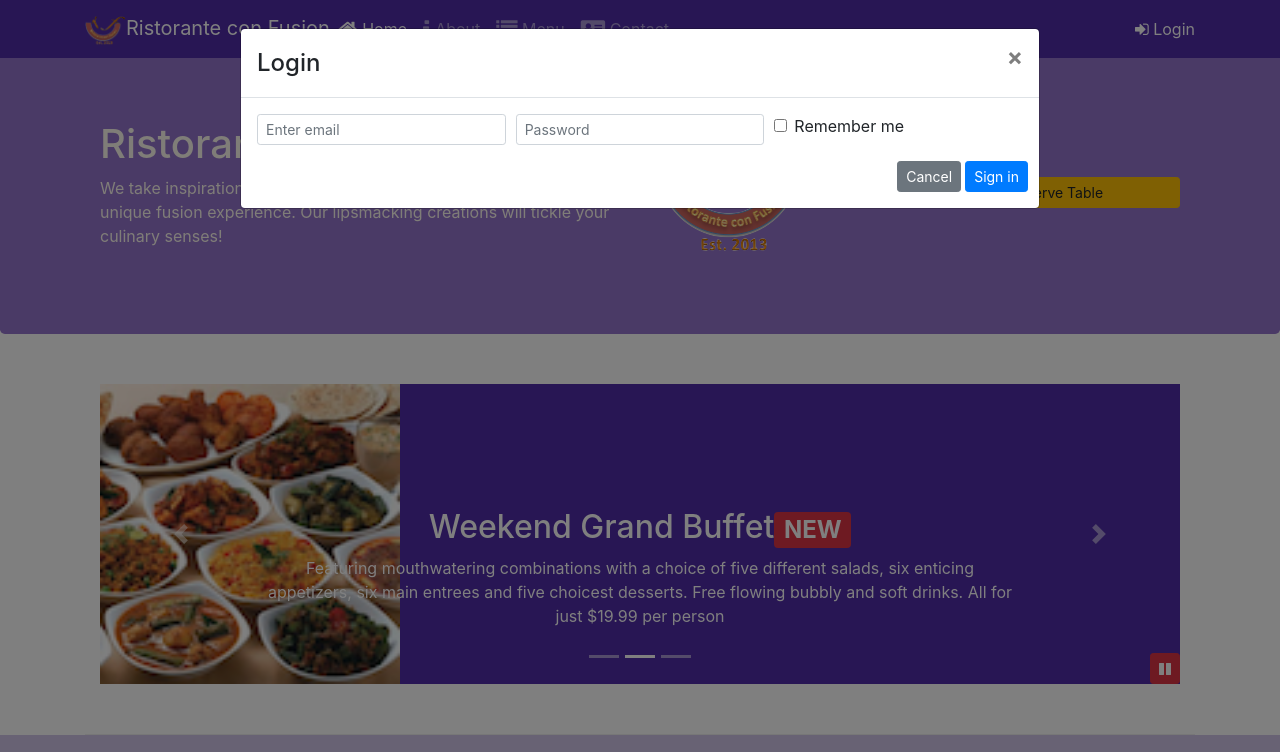
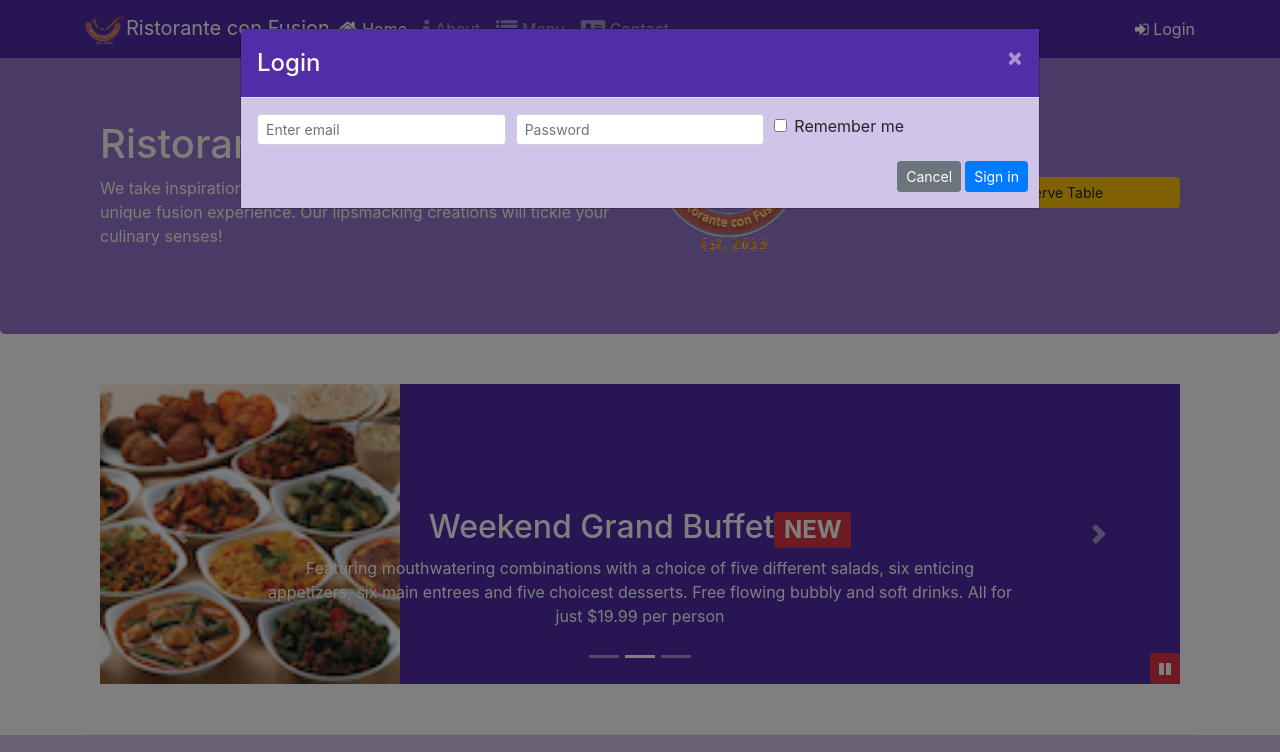
Before and after one commit to bridgetb/coursera-bootstrap-4, a website: page index.html in a window 1280 px wide. Both pictures are taken after a click on the link "Login". Shown: the top 752 px of the page. Drawn offline with nearby package versions, Linux system fonts and the light colour scheme.

Commit message:
Assignment 4

```diff
--- a/css/styles.scss
+++ b/css/styles.scss
@@ -74,3 +74,17 @@ body{
     bottom: 0px;
     z-index: 1;
 }
+
+.modal-header {
+    background-color: $background-dark;
+    color:floralwhite;
+}
+
+.close {
+    background-color: $background-dark;
+    color:floralwhite;
+}
+
+.modal-body {
+    background-color: $background-pale;
+}
--- a/index.html
+++ b/index.html
@@ -30,7 +30,7 @@
                     <li class="nav-item"><a class="nav-link" href="./contactus.html"><span class="fa fa-address-card fa-lg"></span> Contact</a></li>
                 </ul>
                 <span class="navbar-text">
-                    <a data-toggle="modal" data-target="#loginModal">
+                    <a id="loginButton">
                     <span class="fa fa-sign-in"></span> Login</a>
                 </span>
             </div>
@@ -161,8 +161,7 @@
                     <img src="img/logo.png" class="img-fluid">
                 </div>
                 <div class="col-12 col-sm-3 align-self-center">
-                    <a class="btn btn-block btn-sm btn-warning"
-                        data-placement="bottom" data-toggle="modal" data-target="#reserveModal">Reserve Table</a>
+                    <a id="reserveButton" class="btn btn-block btn-sm btn-warning">Reserve Table</a>
                 </div>
             </div>
         </div>
@@ -286,6 +285,12 @@
                     $("#carouselButton").children("span").addClass('fa-pause');
                 }
             });
+            $("#loginButton").click(function(){
+                $("#loginModal").modal('toggle');
+            });
+            $("#reserveButton").click(function(){
+                $("#reserveModal").modal('toggle');
+            })
         });
     </script>
 </body>
```
Also changed, not shown: css/styles.css.
